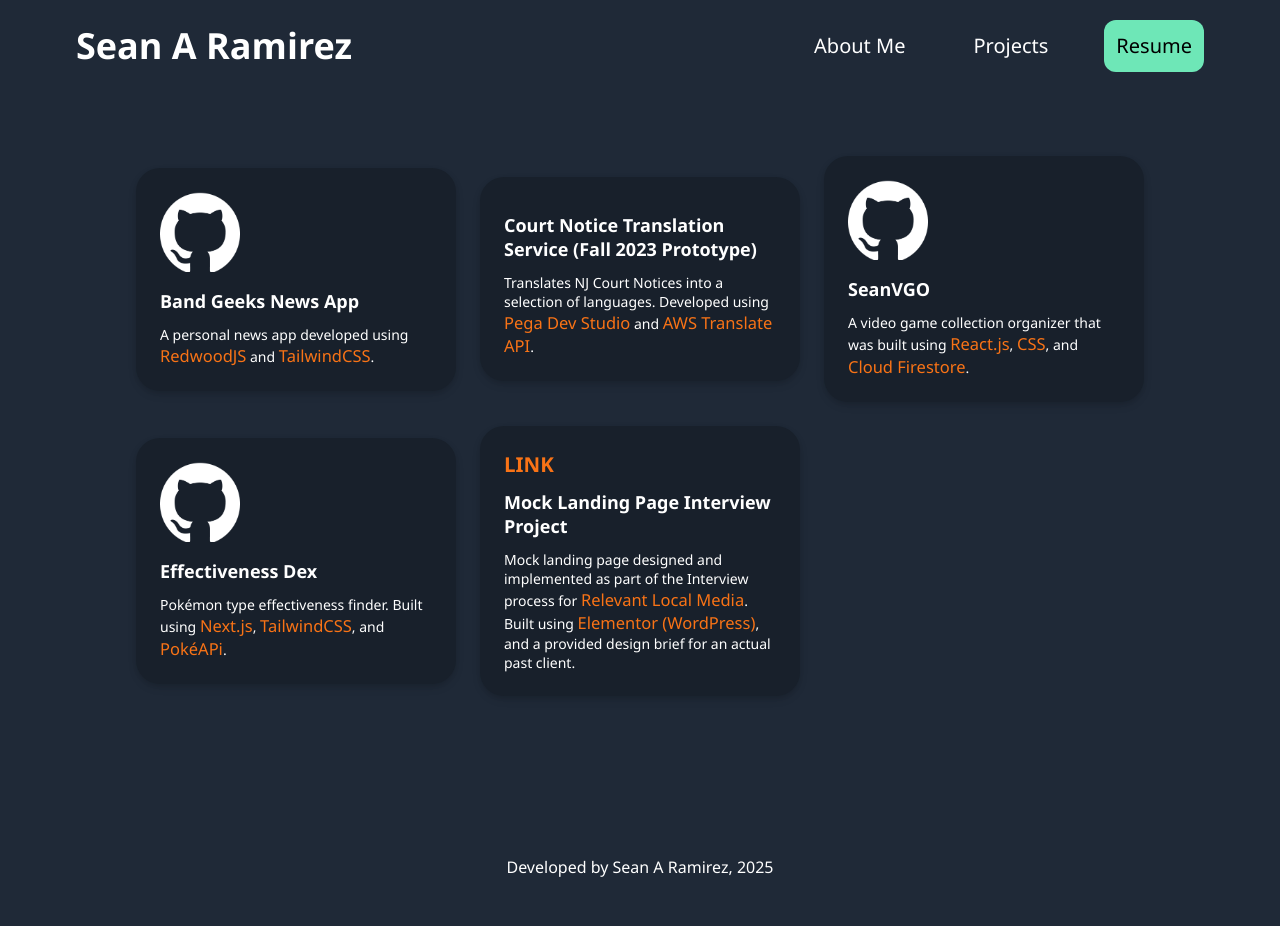
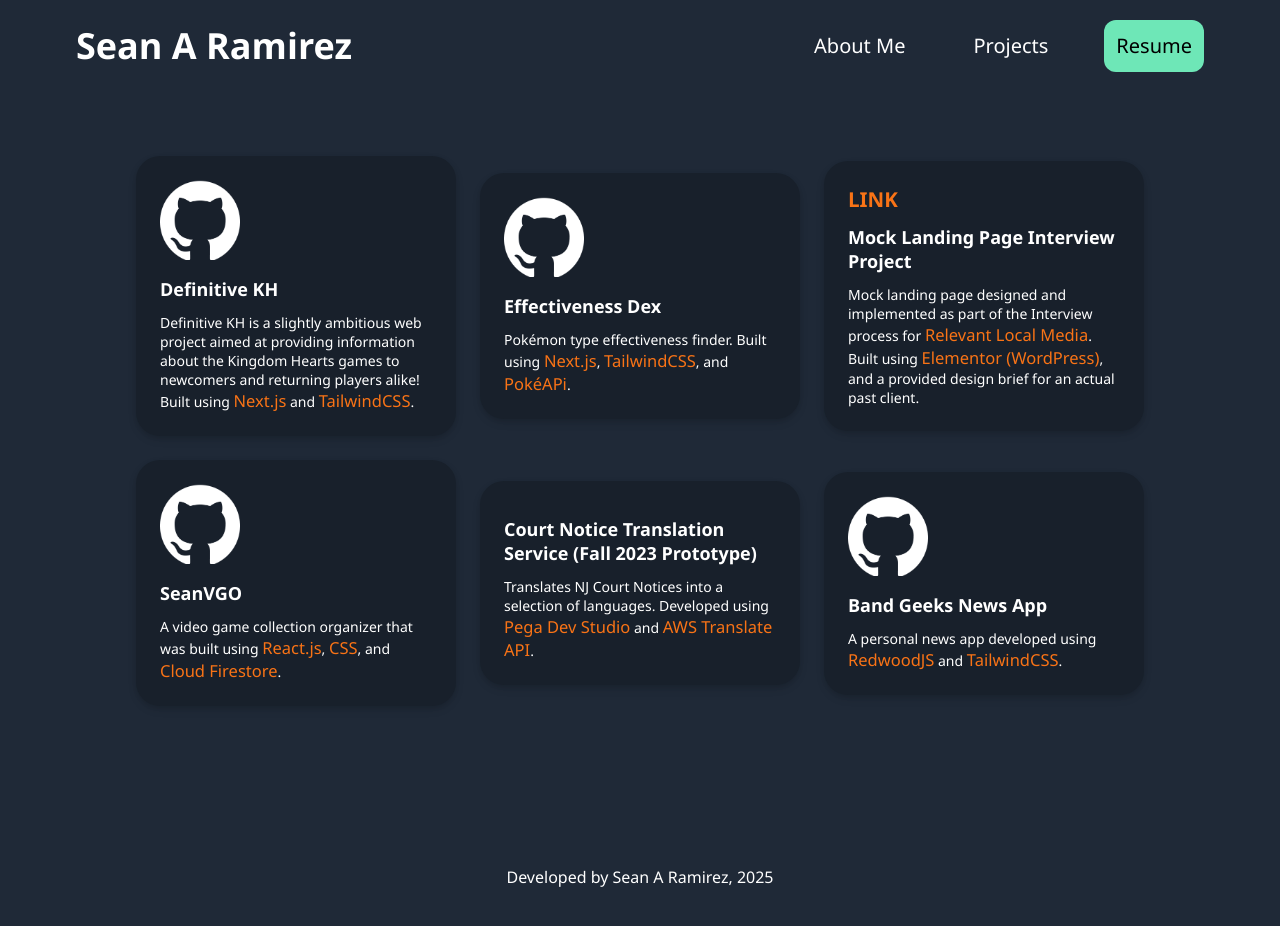
Before and after one commit to snaramirez872/seanramirez, a Next.js app: page /projects in a window 1280 px wide. Built offline with nearby package versions, Linux system fonts and the light colour scheme.

Commit message:
added Definitive KH and reordered projects

```diff
--- a/src/app/projects/page.js
+++ b/src/app/projects/page.js
@@ -17,26 +17,13 @@ export default function Page() {
                 <BackButton />
                 <div className='cards-container'>
                     <ProjectCards
-                        title='Band Geeks News App'
-                        link='https://github.com/ppauliuchenka02/bandgeeks-news-app'
-                        hover='GitHub Repo for App'
-
+                        title="Definitive KH"
+                        link="https://github.com/snaramirez872/definitiveKH"
+                        hover="GitHub Repo for App"
                     >
-                        <p className='desc'>A personal news app developed using <a className='tools' href='https://redwoodjs.com/docs/introduction' target='_blank' rel='noreferrer'>RedwoodJS</a> and <a className='tools' href='https://tailwindcss.com/docs' target='_blank' rel='noreferrer'>TailwindCSS</a>.</p>
-                    </ProjectCards>
-                    <div className='project-cards'>
-                        <div className='proj-details'>
-                            <p className='title'>Court Notice Translation Service (Fall 2023 Prototype)</p>
-                            <p className='desc'>Translates NJ Court Notices into a selection of languages. Developed using <a className='tools' href='https://docs.pega.com/bundle/platform/page/platform/app-dev/dev-studio-overview.html' target='_blank' rel='noreferrer'>Pega Dev Studio</a> and <a className='tools' href='https://docs.aws.amazon.com/translate/latest/APIReference/API_TranslateDocument.html' target='_blank' rel='noreferrer'>AWS Translate API</a>.</p>
-                        </div>
-                    </div>
-                    <ProjectCards
-                        title='SeanVGO'
-                        link='https://github.com/snaramirez872/SeanVGO'
-                        hover='GitHub Repo for App'
-
-                    >
-                        <p className='desc'>A video game collection organizer that was built using <span className='tools'>React.js</span>, <span className='tools'>CSS</span>, and <a className='tools' href='https://firebase.google.com/docs/firestore' target='_blank' rel='noreferrer'>Cloud Firestore</a>.</p>
+                        <p className="desc">
+                            Definitive KH is a slightly ambitious web project aimed at providing information about the Kingdom Hearts games to newcomers and returning players alike! Built using <span className="tools">Next.js</span> and <span className="tools">TailwindCSS</span>.
+                        </p>
                     </ProjectCards>
                     <ProjectCards
                         title='Effectiveness Dex'
@@ -53,6 +40,27 @@ export default function Page() {
                             <p className='desc'>Mock landing page designed and implemented as part of the Interview process for <a className="tools" href="https://relevantlocalmedia.com" target='_blank' rel='noreferrer'>Relevant Local Media</a>. Built using <span className="tools">Elementor (WordPress)</span>, and a provided design brief for an actual past client.</p>
                         </div>
                     </div>
+                    <ProjectCards
+                        title='SeanVGO'
+                        link='https://github.com/snaramirez872/SeanVGO'
+                        hover='GitHub Repo for App'
+
+                    >
+                        <p className='desc'>A video game collection organizer that was built using <span className='tools'>React.js</span>, <span className='tools'>CSS</span>, and <a className='tools' href='https://firebase.google.com/docs/firestore' target='_blank' rel='noreferrer'>Cloud Firestore</a>.</p>
+                    </ProjectCards>
+                    <div className='project-cards'>
+                        <div className='proj-details'>
+                            <p className='title'>Court Notice Translation Service (Fall 2023 Prototype)</p>
+                            <p className='desc'>Translates NJ Court Notices into a selection of languages. Developed using <a className='tools' href='https://docs.pega.com/bundle/platform/page/platform/app-dev/dev-studio-overview.html' target='_blank' rel='noreferrer'>Pega Dev Studio</a> and <a className='tools' href='https://docs.aws.amazon.com/translate/latest/APIReference/API_TranslateDocument.html' target='_blank' rel='noreferrer'>AWS Translate API</a>.</p>
+                        </div>
+                    </div>
+                    <ProjectCards
+                        title='Band Geeks News App'
+                        link='https://github.com/ppauliuchenka02/bandgeeks-news-app'
+                        hover='GitHub Repo for App'
+                    >
+                        <p className='desc'>A personal news app developed using <a className='tools' href='https://redwoodjs.com/docs/introduction' target='_blank' rel='noreferrer'>RedwoodJS</a> and <a className='tools' href='https://tailwindcss.com/docs' target='_blank' rel='noreferrer'>TailwindCSS</a>.</p>
+                    </ProjectCards>
                 </div>
             </div>
         </>
```
